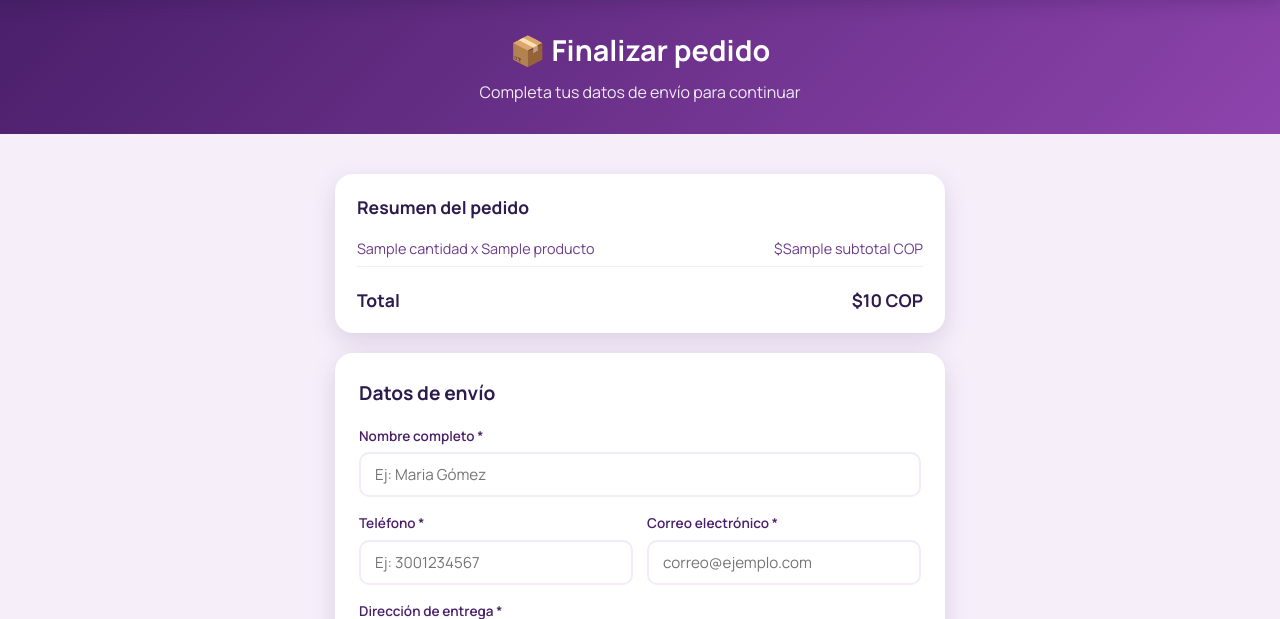
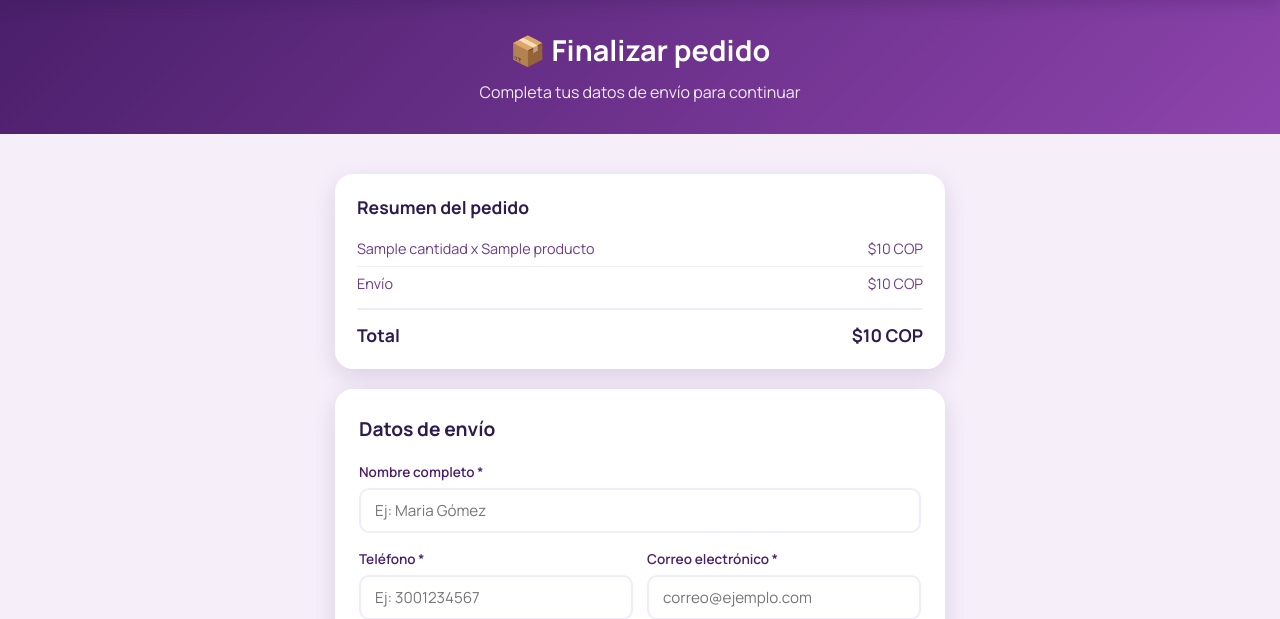
Before and after one commit to chomara1/Nuevo-Intento, a Django app: template usuarios/templates/checkout.html in a window 1280 px wide. Shown: the part 196-815 px from the top of the page. Run offline with Django 5.2, Linux system fonts and the light colour scheme; the template is opened without the code that fills it: most values are stand-ins (such as "Sample title", 1, 10 or a date in 2020).

Commit message:
Costo del envio añadido

```diff
--- a/usuarios/templates/checkout.html
+++ b/usuarios/templates/checkout.html
@@ -1,5 +1,6 @@
 {% extends 'base.html' %}
 {% load static %}
+{% load humanize %}
 
 {% block title %}Finalizar pedido · Nebula{% endblock %}
 
@@ -75,11 +76,20 @@
         border-bottom: 1px solid var(--purple-100);
     }
 
+    .resumen-envio {
+        display: flex;
+        justify-content: space-between;
+        padding: 6px 0;
+        font-size: 0.9rem;
+        color: var(--purple-700);
+    }
+
     .resumen-total {
         display: flex;
         justify-content: space-between;
         padding-top: 12px;
         margin-top: 8px;
+        border-top: 2px solid var(--purple-100);
         font-weight: 700;
         font-size: 1.1rem;
         color: var(--purple-900);
@@ -243,12 +253,16 @@
             {% for item in items %}
                 <div class="resumen-item">
                     <span>{{ item.cantidad }} x {{ item.producto.nombre }}</span>
-                    <span>${{ item.subtotal }} COP</span>
+                    <span>${{ item.subtotal|intcomma }} COP</span>
                 </div>
             {% endfor %}
+            <div class="resumen-envio">
+                <span>Envío</span>
+                <span>${{ costo_envio|intcomma }} COP</span>
+            </div>
             <div class="resumen-total">
                 <span>Total</span>
-                <span>${{ total }} COP</span>
+                <span>${{ total|intcomma }} COP</span>
             </div>
         </div>
 
```
Also changed, not shown: carrito/views.py (+9 -9 lines), db.sqlite3.
